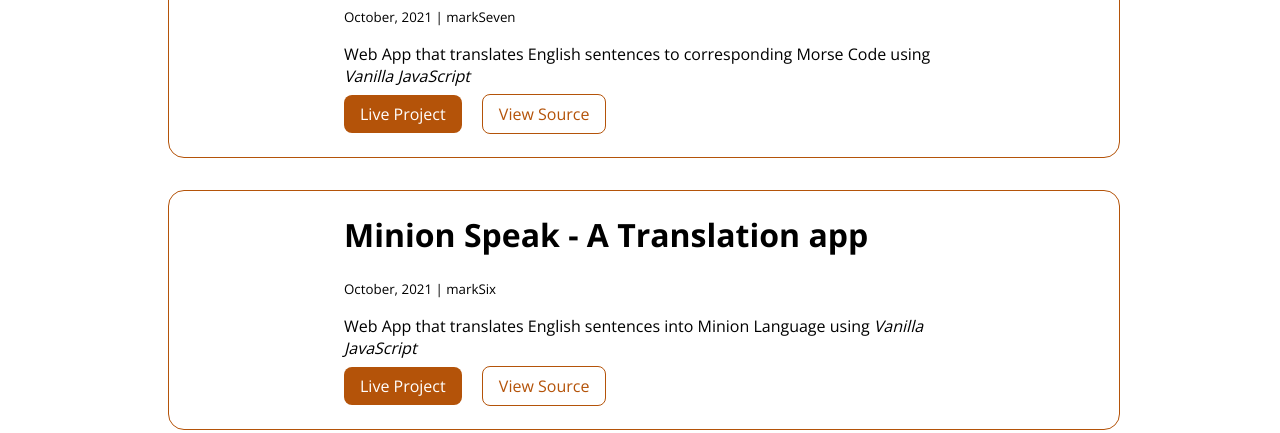
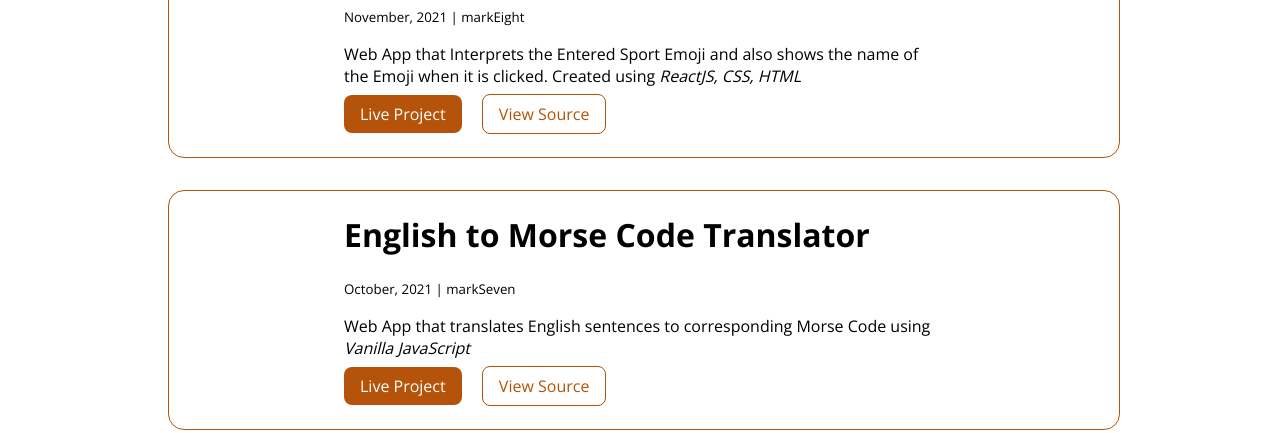
Before and after one commit to koushikrp/neogcamp-portfolio-site, a plain HTML site: page projects.html in a window 1280 px wide. Shown: the part 667-1100 px from the top of the page. Drawn offline with nearby package versions, Linux system fonts and the light colour scheme; a script that the page names is missing.

Commit message:
added mark8

```diff
--- a/projects.html
+++ b/projects.html
@@ -29,6 +29,23 @@
 		</header>
 
 		<ul class="list-non-bullet">
+			<li class="margin-md">
+				<div class="container container-center">
+					<h1>Sport Interpreter</h1>
+					<small>November, 2021 | markEight</small>
+					<p>
+						Web App that Interprets the Entered Sport Emoji and also shows the name of the Emoji when it is clicked. Created using
+						<i>ReactJS, CSS, HTML</i>
+					</p>
+					<a class="link link-primary" href="https://sport-interpreter-neogcamp.netlify.app/">Live Project</a>
+					<a
+						target="_blank"
+						class="link link-secondary"
+						href="https://github.com/koushikrp/Sport-Interpreter"
+						>View Source</a
+					>
+				</div>
+			</li>
 			<li class="margin-md">
 				<div class="container container-center">
 					<h1>English to Morse Code Translator</h1>
```
